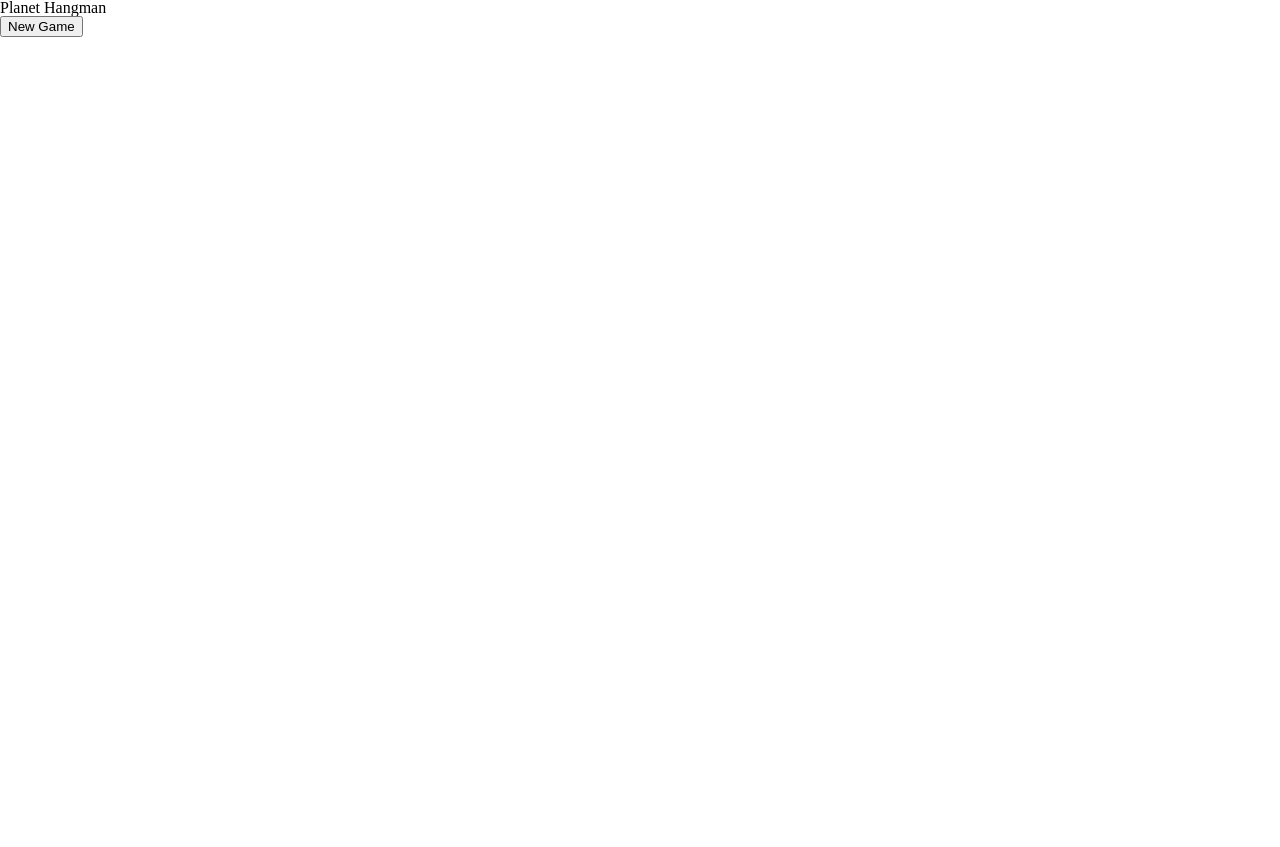
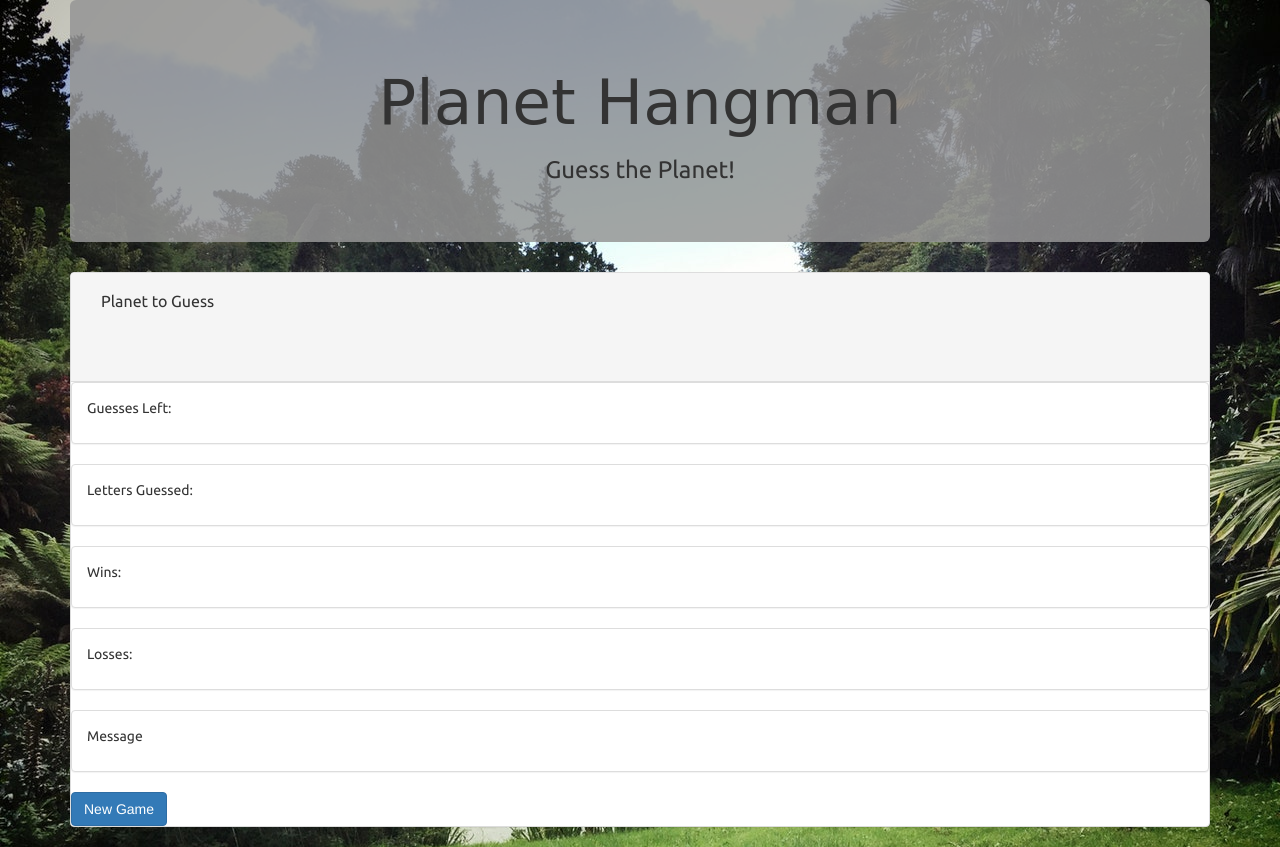
Before and after one commit to josh432/hangmangame2, a plain HTML site: page index2.html in a window 1280 px wide. Before the commit the page ends 800 px from the top, so only its background shows below. Drawn offline with nearby package versions, Linux system fonts and the light colour scheme; a web font is replaced by a local one.

Commit message:
overhaul presentation

```diff
--- a/assets/javascript/game2.js
+++ b/assets/javascript/game2.js
@@ -7,19 +7,24 @@ var underscoreArray = [];
 var wins = 0;
 var losses = 0;
 //var keyLock = false;
+generatePuzzle();
+
+
+document.onkeyup = function(event) {
+	var userLetterChoice = event.key.toLowerCase();
+	console.log(userLetterChoice)
 
 
 
 
 
-document.onkeyup = function(event) {
-	var userLetterChoice = event.key.toLowerCase();
-	console.log(userLetterChoice);
+
 
 	for (i = 0; i < computerWordChoice.length; i++) {
 		if (computerWordChoice.charAt(i) === userLetterChoice) {
             underscoreArray[i] = userLetterChoice;
 			console.log(underscoreArray);
+			updateAreas();
 		}
 	}
 
@@ -28,6 +33,7 @@ document.onkeyup = function(event) {
 			lives -= 1;
 			console.log(usedLetters);
 			console.log(lives);
+			updateAreas();
 		}
 
 		if(underscoreArray.indexOf("_") === -1) {
@@ -43,9 +49,9 @@ document.onkeyup = function(event) {
 		}
 
 
-}
+};
 
-generatePuzzle();
+
 console.log(computerWordChoice);
 console.log(underscoreArray);
 
@@ -59,13 +65,10 @@ function generatePuzzle() {
     }
 };
 
-function updateAreas() {
-	var underscoreString = underscoreArray.join(" ");
-	document.getElementById("underscores").innerHTML = underscoreString;
-	document.getElementById("usedLetters").innerHTML = "Guessed Letters: " + usedLetters.join(" ");
-	document.getElementById("lives").innerHTML = "Guesses Remaining: " + lives;
-	document.getElementById("wins").innerHTML = "Total Won: " + wins;
-	document.getElementById("losses").innerHTML = "Total Lost: " + losses;
-
-
-}
+ function updateStats() {
+    var underscoreString = underscoreArray.join(" ");
+    document.getElementById("underScores").innerHTML = underscoreString;
+    document.getElementById("usedLetters").innerHTML = "Guessed Letters: " + usedLetters.join(" ");
+	document.getElementById("wins").innerHTML = "Wins: " + wins;
+    document.getElementById("losses").innerHTML = "Losses: " + losses;
+ };
--- a/index2.html
+++ b/index2.html
@@ -1,31 +1,67 @@
 <!DOCTYPE html>
 <html>
-
 <head>
-    <title>Hangman Game</title>
-    <meta charset="utf-8">
-    <link rel="stylesheet" type="text/css" href="assets/css/reset.css">
-   <!-- <link rel="stylesheet" type="text/css" href="assets/css/style.css"> -->
-   <!-- <link href="https://fonts.googleapis.com/css?family=Kaushan+Script%7CQuattrocento" rel="stylesheet"> -->
-
-
+<html lang = en>
+<meta charset="UTF-8">
+<title>Hangman Game</title>
+<meta name="viewport" content="width=device-width, initial-scale=1">
+<link rel="stylesheet" href="https://maxcdn.bootstrapcdn.com/bootstrap/3.3.7/css/bootstrap.min.css" integrity="sha384-BVYiiSIFeK1dGmJRAkycuHAHRg32OmUcww7on3RYdg4Va+PmSTsz/K68vbdEjh4u" crossorigin="anonymous">
+<link href="https://fonts.googleapis.com/css?family=Sofadi+One|Ubuntu" rel="stylesheet">
+<link rel="stylesheet" type="text/css" href="./assets/css/style.css">
 </head>
 
 <body>
-<div class="container">
-    <h1>Planet Hangman</h1>
-    <p id=underScores></p>
-    <p id=usedLetters></p>
-    <p id=lives></p>
-    <p id=wins></p>
-    <p id=losses><p>
-<button onclick="resetGame()">New Game</button>
-    <p id=message> </p>
-    </div> <!--container-->
+    <main class="container">
+        <div class="jumbotron text-center">
+            <h1>Planet Hangman</h1>
+            <h3>Guess the Planet!</h3>
+        </div>
 
-<script type="text/javascript" src="./assets/javascript/game2.js"></script>
-</body>
+        <div class="panel panel-default">
+            <div class="panel-heading">
+                <div class="panel-heading">
+            <h3 class="panel-title">Planet to Guess</h3>
+        </div>
+        <div class="panel-body">
+            <h1 id="underscores"></h1>
+        </div>
+    </div>
+
+    <div class="panel panel-default">
+        <div class="panel-body">
+            <p>Guesses Left:</p> <span id="lives"></span>
+        </div>
+    </div>
+
+    <div class="panel panel-default">
+        <div class="panel-body">
+        <p>Letters Guessed:</p> <span id="usedLetters"></span>
+        </div>
+    </div>
+
+    <div class="panel panel-default">
+        <div class="panel-body">
+        <p>Wins:</p> <span id="wins"></span>
+        </div>
+    </div>
+
+    <div class="panel panel-default">
+        <div class="panel-body">
+        <p>Losses:</p> <span id="losses"></span>
+        </div>
+    </div>
+
+    <div class="panel panel-default">
+        <div class="panel-body">
+        <p>Message<p> <span id="message"></span>
+        </div>
+    </div>
+
+    <button type="button" class="btn btn-primary" onclick="resetGame()">New Game</button>
 
 
 
+</main>
+<script type="text/javascript" src="./assets/javascript/game2.js"></script>
+</body>
 </html>
```
